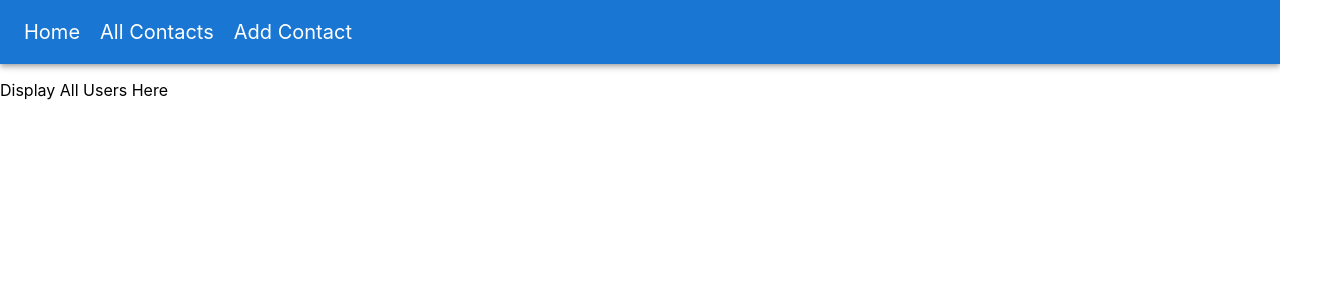
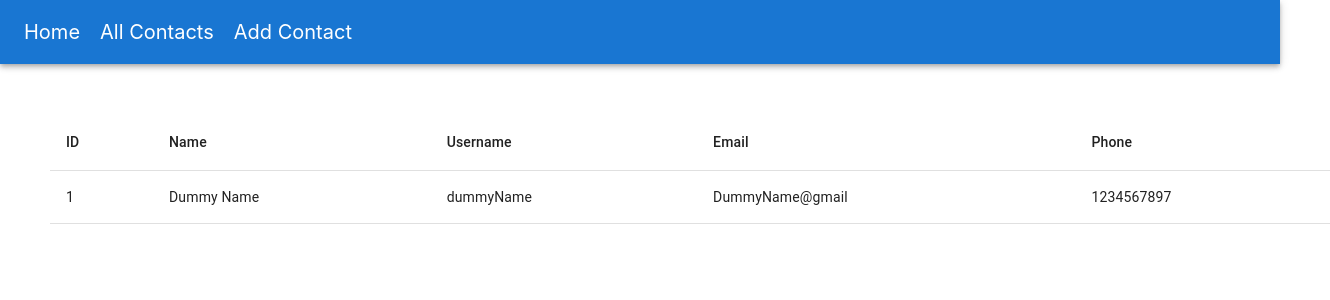
Before and after one commit to sonalsk/Contacts-App, a React (Create React App) app: page /all in a window 1280 px wide. Shown: the top 300 px of the page, 1330 px wide, since content can reach past the window. Built offline with nearby package versions, Linux system fonts and the light colour scheme; data requests are answered from the project's data file.

Commit message:
Link database with website

```diff
--- a/package.json
+++ b/package.json
@@ -10,6 +10,7 @@
     "@testing-library/jest-dom": "^5.11.4",
     "@testing-library/react": "^11.1.0",
     "@testing-library/user-event": "^12.1.10",
+    "axios": "^0.23.0",
     "concurrently": "^6.3.0",
     "json-server": "^0.17.0",
     "react": "^17.0.2",
@@ -20,7 +21,7 @@
   },
   "scripts": {
     "start": "react-scripts start",
-    "json-server": "json-server --watch src/Database/db.json --host 127.0.0.1 --port 3003",
+    "json-server": "json-server --watch src/DataBase/db.json --host 127.0.0.1 --port 3003",
     "dev": "concurrently \"npm start\" \"npm run json-server\"",
     "build": "react-scripts build",
     "test": "react-scripts test",
--- a/src/Components/allcontacts.jsx
+++ b/src/Components/allcontacts.jsx
@@ -1,8 +1,68 @@
+import { Button, Table, TableBody, TableCell, TableHead, TableRow } from "@mui/material";
+import { useEffect, useState } from "react";
+import { getUsers } from "../Service/api";
+import { makeStyles } from '@mui/styles';
 
-const AllContacts = () => {
+const useStyles = makeStyles({
+    table: {
+        width: "90%",
+        margin: "50px 0 0 50px"
+    },
+    thead: {
+        '& > *': {
+            fontSize: 20,
+            color: '#FFFFFF'
+        }
+    },
+    row: {
+        '& > *': {
+            fontSize: 18
+        }
+    }
+});
+
+const AllUser = () => {
+
+    const [contacts, setUsers] = useState([]);
+    const classes = useStyles();
+
+    useEffect(() => {
+        getAllUsers();
+    }, [])
+
+    const getAllUsers = async () => {
+        let response = await getUsers();
+        setUsers(response.data);
+    }
+
     return (
-        <p>Display All Users Here</p>
+        <Table className={classes.table}>
+            <TableHead>
+                <TableRow className={classes.thead}>
+                    <TableCell> ID </TableCell>
+                    <TableCell> Name </TableCell>
+                    <TableCell> Username </TableCell>
+                    <TableCell> Email </TableCell>
+                    <TableCell> Phone </TableCell>
+                </TableRow>
+            </TableHead>
+
+            <TableBody>
+                {
+                    contacts.map(user => (
+                        <TableRow className={classes.row} key={user.id}>
+                            <TableCell> {user.id} </TableCell>
+                            <TableCell> {user.name} </TableCell>
+                            <TableCell> {user.username} </TableCell>
+                            <TableCell> {user.email} </TableCell>
+                            <TableCell> {user.phone} </TableCell>
+                        </TableRow>
+                    ))
+                }
+            </TableBody>
+        </Table>
+
     )
 }
 
-export default AllContacts;
+export default AllUser;
--- /dev/null
+++ b/src/Service/api.js
@@ -0,0 +1,8 @@
+import axios from "axios";
+
+const url = "http://localhost:3003/contacts";
+
+export const getUsers = async(id) => {
+    id = id || '';
+    return await axios.get(`${url}/${id}`);
+}
```
Also changed, not shown: src/DataBase/db.json (renamed from src/Database/db.json), 2 other files (tests, documents, lock files or other folders).
